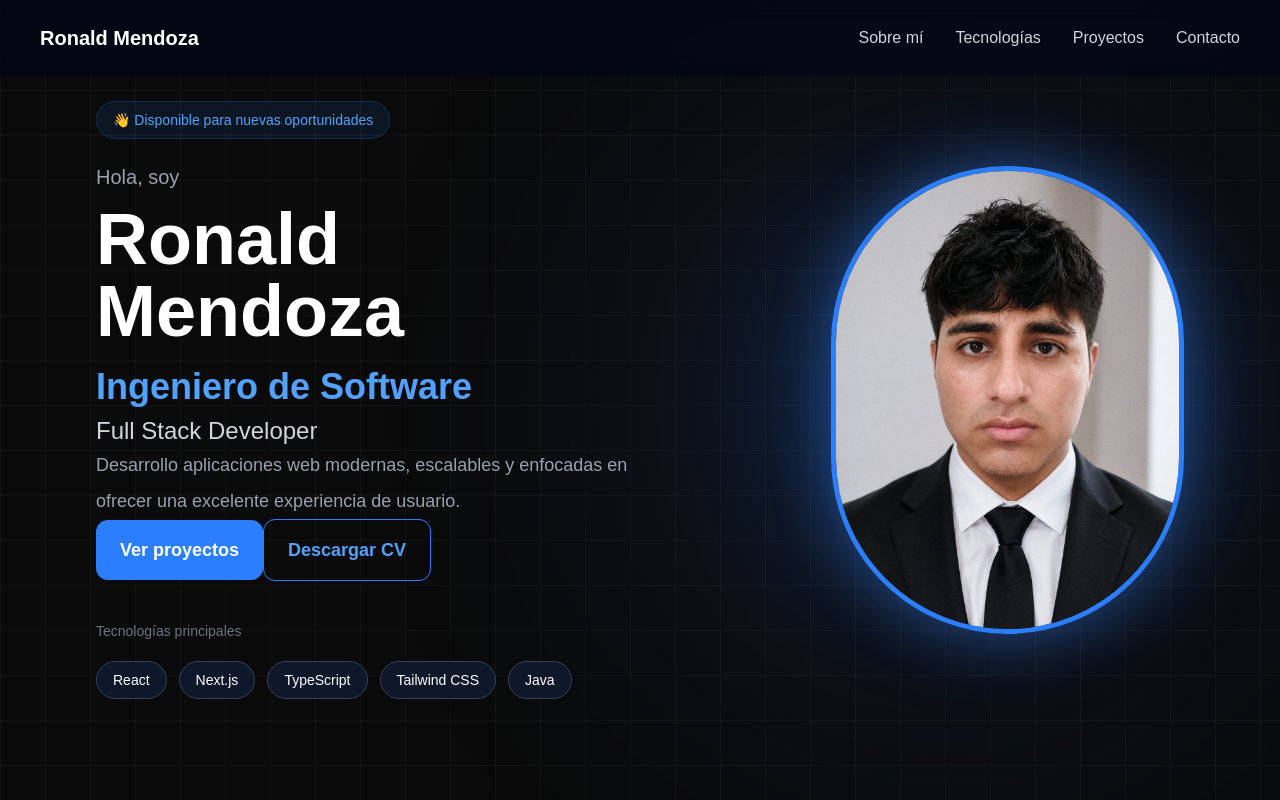
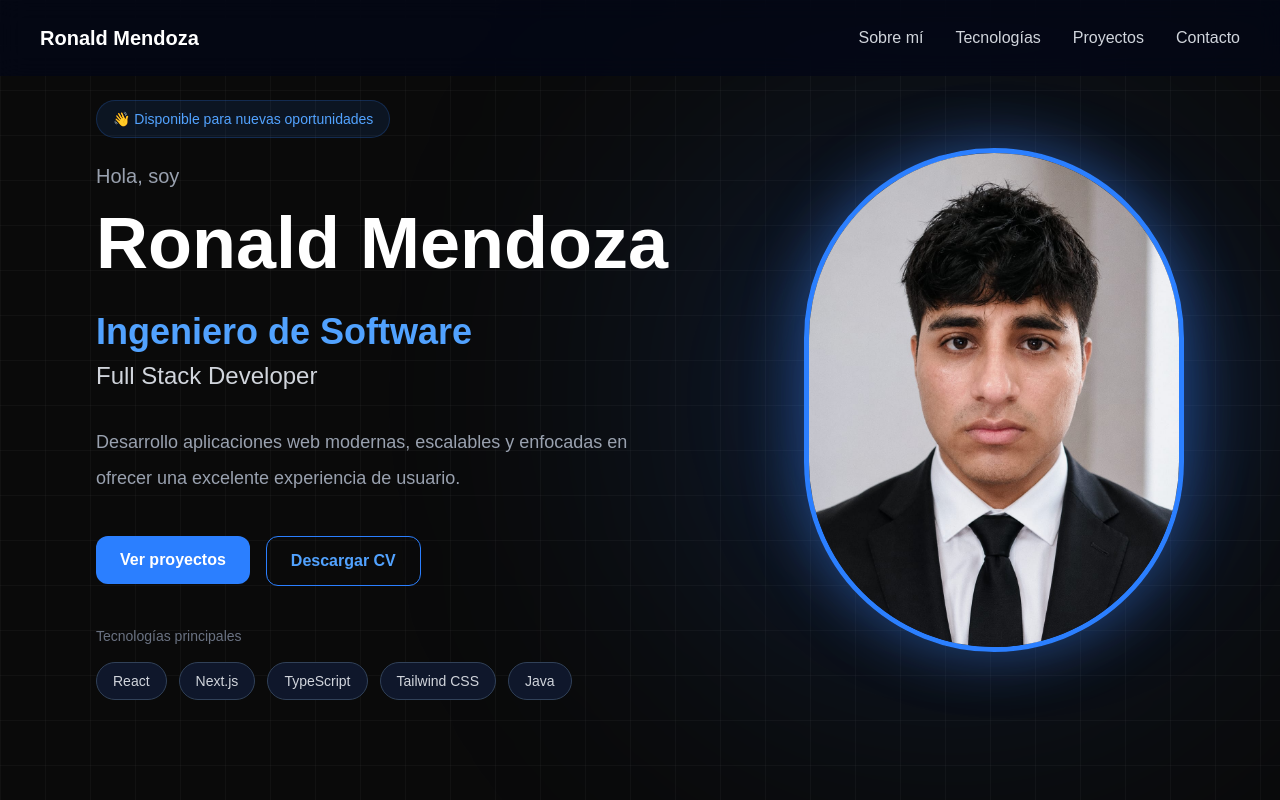
Before and after one commit to RonaldMendozaR/portfolio, a Next.js app: page / in a window 1280 px wide. Shown: the top 800 px of the page. Built offline with nearby package versions, Linux system fonts and the light colour scheme.

Commit message:
style: polish hero section layout and code structure

```diff
--- a/components/layout/Navbar.tsx
+++ b/components/layout/Navbar.tsx
@@ -1,4 +1,4 @@
-import { personalInfo } from "@/data/portfolio";
+import { heroData } from "@/data/hero";
 
 export default function Navbar() {
     const menuItems = [
@@ -46,7 +46,7 @@ export default function Navbar() {
                     text-white
                 "
             >
-                {personalInfo.name}
+                {heroData.name}
             </h1>
 
             <ul className="flex gap-8 text-gray-300">
--- a/components/sections/About.tsx
+++ b/components/sections/About.tsx
@@ -1,4 +1,4 @@
-import { personalInfo } from "@/data/portfolio";
+import { heroData } from "@/data/hero";
 
 
 export default function About() {
@@ -25,7 +25,7 @@ export default function About() {
             leading-9
           "
         >
-          {personalInfo.aboutDescription}
+          {heroData.aboutDescription}
         </p>
 
 
--- a/components/sections/Hero.tsx
+++ b/components/sections/Hero.tsx
@@ -1,27 +1,30 @@
+import Image from "next/image";
+
+import Background from "@/components/common/Background";
 import Button from "@/components/ui/Button";
-import { personalInfo } from "@/data/portfolio";
-import Image from "next/image";
+import { heroData } from "@/data/hero";
 import { skillCategories } from "@/data/skills";
-import Background from "@/components/common/Background";
 
 export default function Hero() {
+    const featuredSkills = skillCategories
+        .flatMap((category) => category.skills)
+        .slice(0, 5);
+
     return (
-
         <section
-
             className="
                 relative
                 min-h-screen
                 flex
                 items-center
-                gap-50
+                justify-between
+                gap-20
                 px-24
                 overflow-hidden
             "
+        >
+            <Background />
 
-        >
-
-            <Background />
             <div
                 className="
                     absolute
@@ -36,60 +39,55 @@ export default function Hero() {
                 "
             />
 
-            <div className="relative z-10">
+            {/* Texto */}
+            <div className="relative z-10 max-w-2xl">
+
                 <span
                     className="
                         inline-block
                         px-4
                         py-2
+                        mb-6
                         rounded-full
-                        bg-blue-500/10
                         border
                         border-blue-500/20
+                        bg-blue-500/10
+                        text-sm
                         text-blue-400
-                        text-sm
-                        mb-6
                     "
                 >
-                    👋 {personalInfo.status}
+                    👋 {heroData.status}
                 </span>
 
-
-                <p className="text-gray-400 text-xl">
-                    {personalInfo.greeting}
+                <p className="text-xl text-gray-400 mb-2">
+                    {heroData.greeting}
                 </p>
 
-
-                <h1 className="text-7xl font-bold text-white mt-3">
-                    {personalInfo.name}
+                <h1 className="text-7xl font-bold text-white leading-tight">
+                    {heroData.name}
                 </h1>
 
-                <h2 className="text-4xl font-semibold text-blue-400 mt-5">
-                    {personalInfo.title}
+                <h2 className="mt-6 text-4xl font-semibold text-blue-400">
+                    {heroData.title}
                 </h2>
 
-                <p className="text-2xl text-gray-300 mt-2">
-                    {personalInfo.subtitle}
+                <p className="mt-2 text-2xl text-gray-300">
+                    {heroData.subtitle}
                 </p>
 
                 <p
                     className="
-                  text-gray-400
+                        mt-8
+                        max-w-xl
                         text-lg
                         leading-9
-                    max-w-xl
+                        text-gray-400
                     "
                 >
-                    {personalInfo.heroDescription}
+                    {heroData.heroDescription}
                 </p>
 
-                <div className="
-              text-gray-400
-                text-lg
-                leading-9
-                max-w-xl
-                mb-10
-                ">
+                <div className="mt-10 flex gap-4">
 
                     <a href="#projects">
                         <Button text="Ver proyectos" />
@@ -102,33 +100,32 @@ export default function Hero() {
 
                 </div>
 
-                <p
-                    className="
-                        text-gray-500
-                        text-sm
-                        mt-5
-                    "
-                >
-                    {personalInfo.tittletecnology}
+                <div className="mt-10">
+
+                    <p className="mb-4 text-sm text-gray-500">
+                        {heroData.technologyTitle}
                     </p>
-                <div className="flex flex-wrap gap-3 mt-5">
 
-                    {skillCategories.flatMap((category) => category.skills).slice(0, 5).map((skill) => (
+                    <div className="flex flex-wrap gap-3">
+
+                        {featuredSkills.map((skill) => (
 
                             <span
                                 key={skill}
                                 className="
+                                    rounded-full
+                                    border
+                                    border-slate-700
+                                    bg-slate-900
                                     px-4
                                     py-2
-                                rounded-full
-                              bg-slate-900
-                                border
-                              border-slate-700
                                     text-sm
+                                    text-gray-300
+                                    transition-all
+                                    duration-300
+                                    hover:-translate-y-1
                                     hover:border-blue-500
                                     hover:text-blue-400
-                                transition-all
-                                duration-300
                                 "
                             >
                                 {skill}
@@ -138,12 +135,13 @@ export default function Hero() {
 
                     </div>
 
+                </div>
 
             </div>
 
+            {/* Imagen */}
+            <div className="relative z-10 flex items-center justify-center">
 
-
-            <div className="flex justify-center items-center relative z-10" >
                 <Image
                     src="/images/profile.png"
                     alt="Foto de Ronald Mendoza"
@@ -153,16 +151,16 @@ export default function Hero() {
                         rounded-full
                         border-[5px]
                         border-blue-500
+                        object-cover
                         shadow-[0_0_60px_rgba(59,130,246,0.45)]
-                        object-cover
-
+                        transition-all
+                        duration-500
+                        hover:scale-105
                     "
                 />
+
             </div>
 
-
-
         </section>
-
     );
 }
--- a/data/portfolio.ts
+++ b/data/hero.ts
@@ -1,4 +1,4 @@
-export const personalInfo = {
+export const heroData = {
   name: "Ronald Mendoza",
 
   greeting: "Hola, soy",
@@ -11,7 +11,7 @@ export const personalInfo = {
 
   location: "Perú",
 
-  tittletecnology: "Tecnologías principales",
+  technologyTitle: "Tecnologías principales",
 
   heroDescription:
     "Desarrollo aplicaciones web modernas, escalables y enfocadas en ofrecer una excelente experiencia de usuario.",
```
Lines whose indentation alone changed are shown as unchanged.
